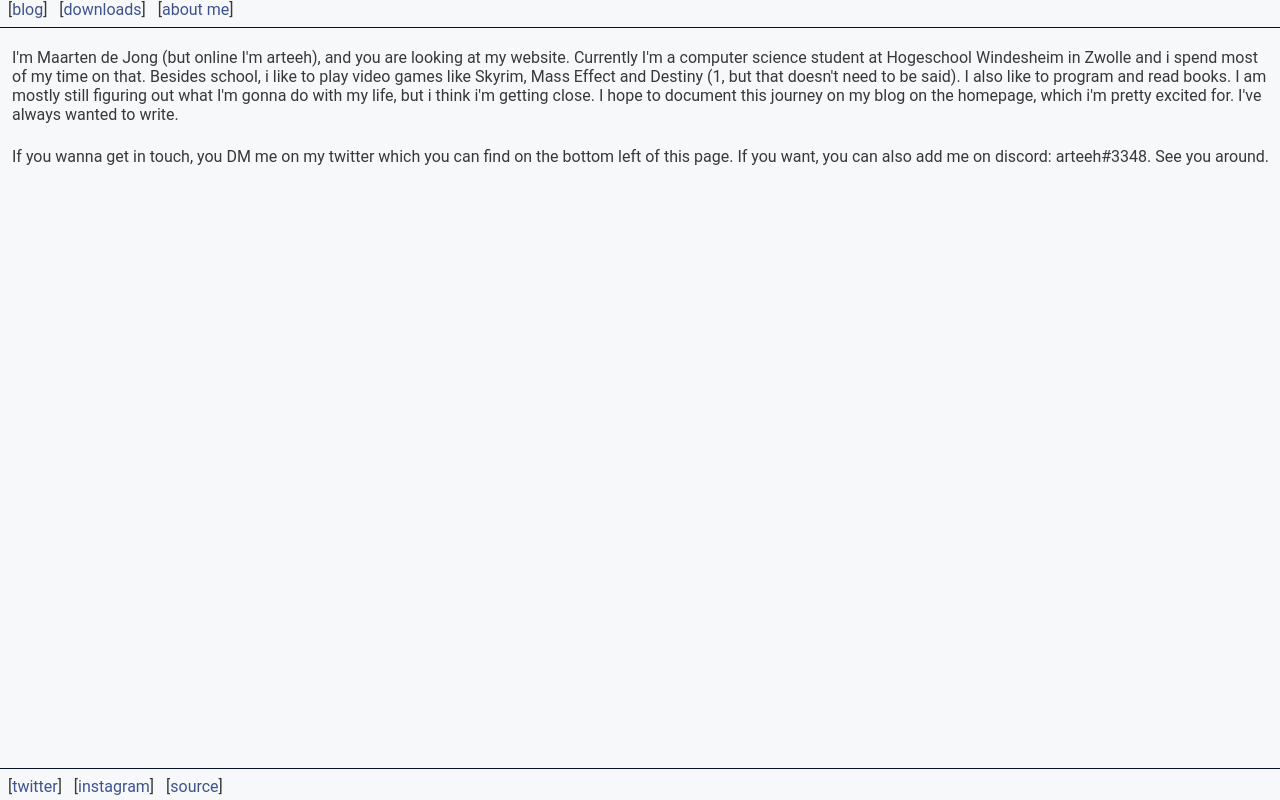
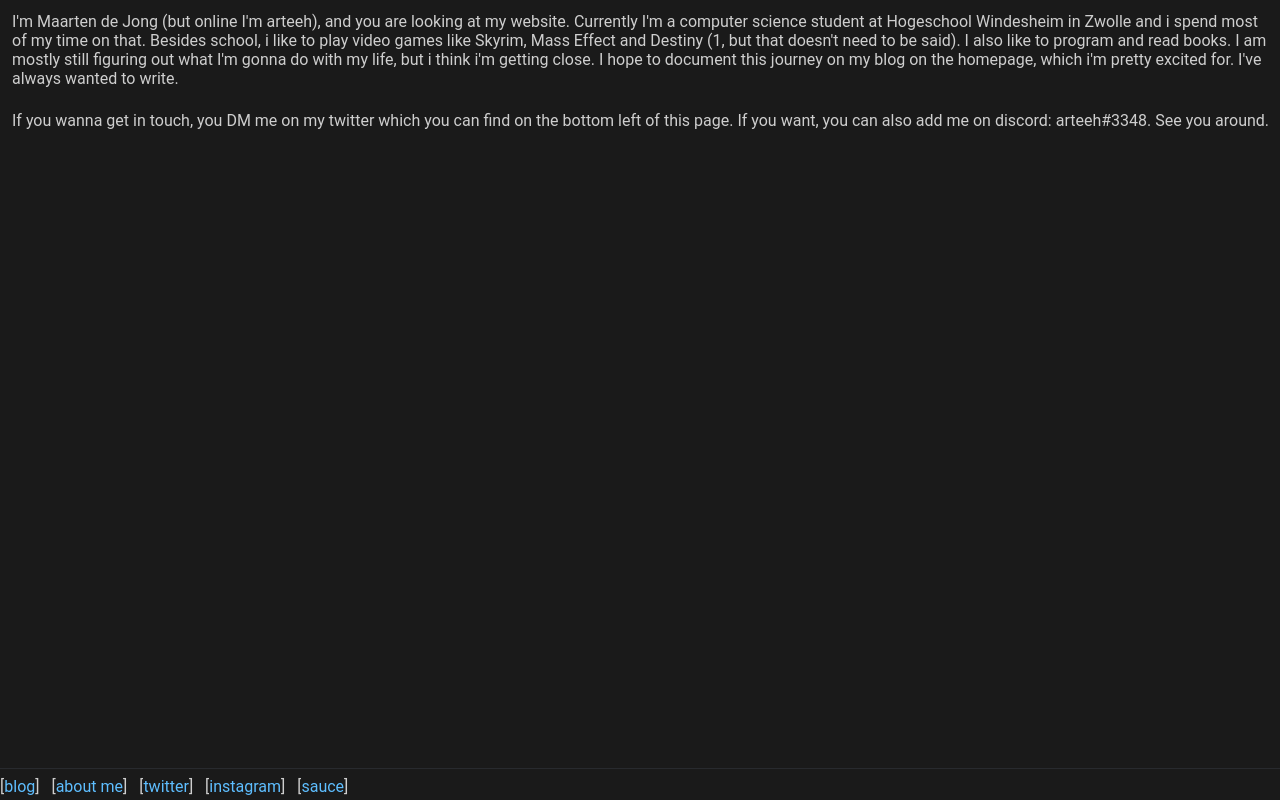
Before and after one commit to arteeh/website, a PHP site: page /about.php in a window 1280 px wide. Run offline with PHP 8.4, Linux system fonts and the light colour scheme.

Commit message:
restore old stuff

```diff
--- a/about.php
+++ b/about.php
@@ -2,36 +2,22 @@
 <html lang="en">
 <head>
 	<meta charset="utf-8">
-	<title>arteeh's website</title>
+	<title>arteeh's online property</title>
 	<meta name="description" content="arteeh's personal website">
-	<meta name="theme-color" content="#F7F8F9">
+	<meta name="theme-color" content="#1a1a1a">
 	<meta name="viewport" content="width=device-width, initial-scale=1.0">
-	<link rel="stylesheet" type="text/css" href="css/style.css">
-	<link rel="icon" href="src/favicon.png">
+	<link rel="stylesheet" type="text/css" href="style.css">
+	<link rel="icon" href="favicon.png">
 </head>
 <body>
-	<div id="container">
-		<div id="header">
-			<div>
-				<span class="nav">
-					&nbsp;
-					[<a href="index.php">blog</a>]
-					&nbsp;
-					[<a href="downloads.php">downloads</a>]
-					&nbsp;
-					[<a href="about.php">about me</a>]
-				</span>
-			</div>
-		</div>
+	<div id="body">
 
-		<hr>
-
-		<div id="body">
 		<div>
 			<p>I'm Maarten de Jong (but online I'm arteeh), and you are looking at my website. Currently I'm a computer science student at Hogeschool Windesheim in Zwolle and i spend most of my time on that. Besides school, i like to play video games like Skyrim, Mass Effect and Destiny (1, but that doesn't need to be said). I also like to program and read books. I am mostly still figuring out what I'm gonna do with my life, but i think i'm getting close. I hope to document this journey on my blog on the homepage, which i'm pretty excited for. I've always wanted to write.</p>
 			<br>
 			<p>If you wanna get in touch, you DM me on my twitter which you can find on the bottom left of this page. If you want, you can also add me on discord: arteeh#3348. See you around.</p>
 		</div>
+
 	</div>
 
 	<div id="footer">
@@ -40,13 +26,15 @@
 
 		<div class='footer'>
 			<div class='footerContent'>
+				[<a href="index.php">blog</a>]
+				&nbsp;
+				[<a href="about.php">about me</a>]
 				&nbsp;
 				[<a href="https://www.twitter.com/arteehlive">twitter</a>]
 				&nbsp;
 				[<a href="https://www.instagram.com/arteehlive">instagram</a>]
 				&nbsp;
-					[<a href="https://gitlab.com/arteeh/website">source</a>]
-				</div>
+				[<a href="https://gitlab.com/arteeh/website">sauce</a>]
 			</div>
 		</div>
 	</div>
--- a/css/style.css
+++ b/style.css
@@ -1,6 +1,6 @@
 /*
-Background:	F7F8F9
-Links:		3E528E
+Background:	1a1a1a
+Links:
 Titles/Bars:	0A122A
 Text:		383838
 Text Lite:	4C4C4C
@@ -9,9 +9,9 @@
 * {
 	font-family: Roboto,RobotoDraft,Helvetica,Arial,sans-serif;
 	/* Paper */
-	background: #F7F8F9;
+	background: #1a1a1a;
 	/* Charcoal */
-	color: #383838;
+	color: #cecece;
 }
 
 html, body {
@@ -21,13 +21,13 @@
 }
 
 a {
-	color: #3E528E;
+	color: #5ebeff;
 	text-decoration: none;
 }
 
 hr {
 	border: none;
-	border-top: 1px solid #0A122A;
+	border-top: 1px solid #282a2e;
 }
 
 p {
```
Also changed, not shown: index.php (+8 -22 lines). Lines whose indentation alone changed are shown as unchanged.
